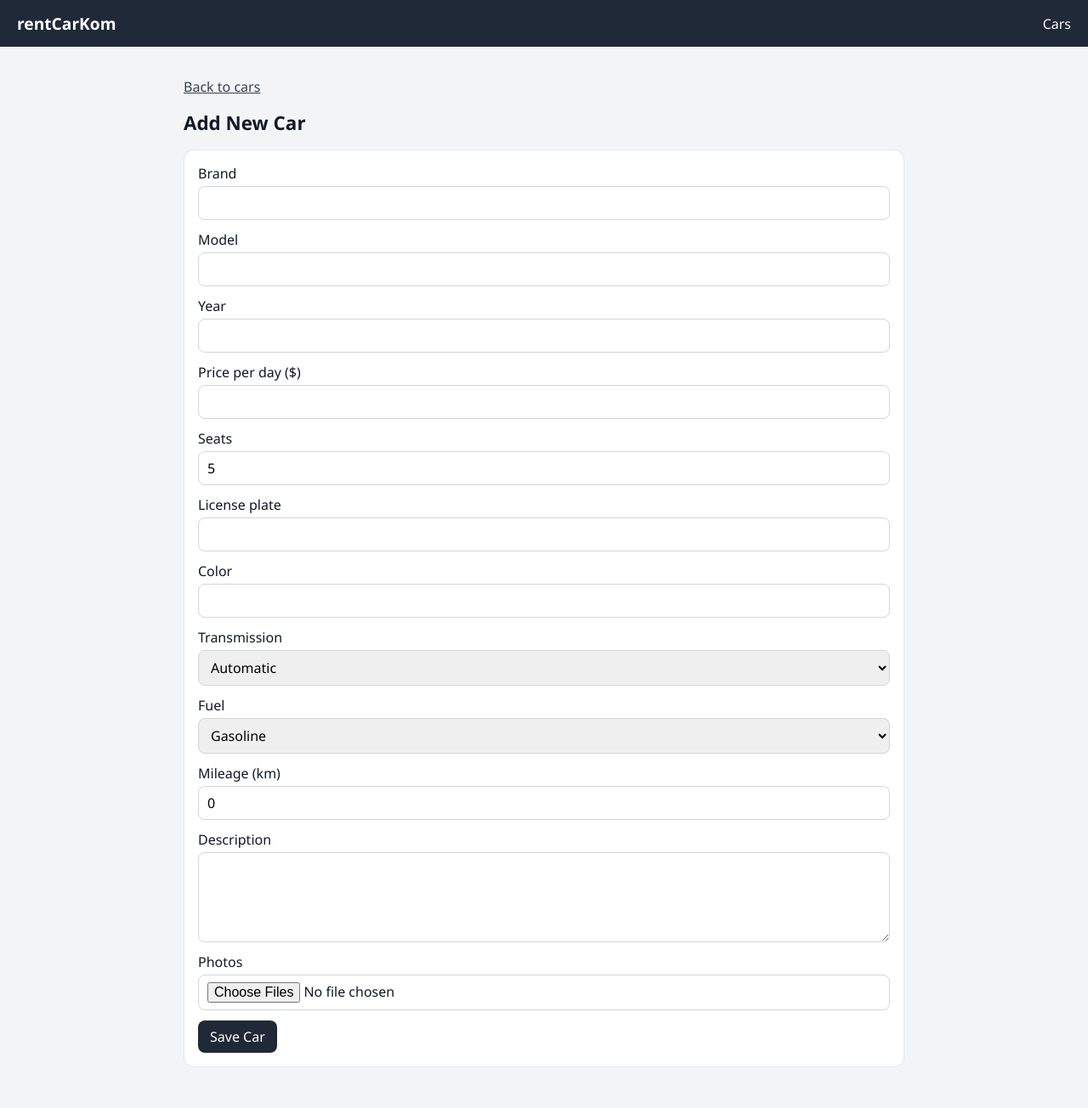
After one commit to michaelkomisaryk/RentCarKomDjango, a Django app: template templates/fleet/car_form.html in a window 1280 px wide. The commit adds this page. Shown: the whole page at 85% size. Run offline with Django 5.2, Linux system fonts and the light colour scheme; the template is opened without the code that fills it: values that come from a table or form of the project are taken from there, others are empty.

Commit message:
Let admins add, photograph, and remove cars.

```diff
--- /dev/null
+++ b/fleet/forms.py
@@ -0,0 +1,77 @@
+from django import forms
+
+from fleet.models import Car
+
+
+class CarForm(forms.ModelForm):
+    class Meta:
+        model = Car
+        fields = [
+            "brand",
+            "model",
+            "year",
+            "price",
+            "seats",
+            "plate",
+            "color",
+            "transmission",
+            "fuel",
+            "mileage",
+            "description",
+        ]
+        labels = {
+            "price": "Price per day ($)",
+            "plate": "License plate",
+            "mileage": "Mileage (km)",
+        }
+        widgets = {
+            "description": forms.Textarea(attrs={"rows": 4}),
+        }
+
+    def __init__(self, *args, **kwargs):
+        super().__init__(*args, **kwargs)
+        self.fields["seats"].required = False
+        self.fields["mileage"].required = False
+        self.fields["color"].required = False
+        self.fields["description"].required = False
+        self.fields["seats"].initial = 5
+        self.fields["brand"].error_messages["required"] = "Brand is required"
+        self.fields["model"].error_messages["required"] = "Model is required"
+        self.fields["plate"].error_messages["required"] = "License plate is required"
+        self.fields["year"].error_messages.update(
+            {"required": "Valid year is required", "invalid": "Valid year is required"}
+        )
+        self.fields["price"].error_messages.update(
+            {
+                "required": "Valid price is required",
+                "invalid": "Valid price is required",
+            }
+        )
+
+    def clean_brand(self):
+        return self.cleaned_data["brand"].strip()
+
+    def clean_model(self):
+        return self.cleaned_data["model"].strip()
+
+    def clean_plate(self):
+        return self.cleaned_data["plate"].strip()
+
+    def clean_year(self):
+        year = self.cleaned_data["year"]
+        if year < 1900 or year > 2100:
+            raise forms.ValidationError("Valid year is required")
+        return year
+
+    def clean_price(self):
+        price = self.cleaned_data["price"]
+        if price <= 0:
+            raise forms.ValidationError("Valid price is required")
+        return price
+
+    def clean_seats(self):
+        return self.cleaned_data.get("seats") or 5
+
+    def clean_mileage(self):
+        mileage = self.cleaned_data.get("mileage")
+        return 0 if mileage is None else mileage
--- a/fleet/models.py
+++ b/fleet/models.py
@@ -42,6 +42,14 @@ class Car(models.Model):
     class Meta:
         ordering = ["id"]
 
+    def delete(self, *args, **kwargs):
+        photos = list(self.photos.all())
+        result = super().delete(*args, **kwargs)
+        for photo in photos:
+            if photo.image:
+                photo.image.delete(save=False)
+        return result
+
     def __str__(self):
         return f"{self.brand} {self.model}"
 
--- a/fleet/urls.py
+++ b/fleet/urls.py
@@ -1,8 +1,17 @@
 from django.urls import path
 
-from fleet.views import CarDetailView, CarListView
+from fleet.views import (
+    CarCreateView,
+    CarDeleteView,
+    CarDetailView,
+    CarListView,
+    CarPhotoUploadView,
+)
 
 urlpatterns = [
     path("", CarListView.as_view(), name="catalog"),
     path("cars/<int:pk>/", CarDetailView.as_view(), name="car_detail"),
+    path("fleet/cars/new/", CarCreateView.as_view(), name="car_create"),
+    path("fleet/cars/<int:pk>/delete/", CarDeleteView.as_view(), name="car_delete"),
+    path("fleet/cars/<int:pk>/photos/", CarPhotoUploadView.as_view(), name="car_add_photos"),
 ]
--- /dev/null
+++ b/templates/fleet/car_form.html
@@ -0,0 +1,25 @@
+{% extends "base.html" %}
+
+{% block title %}Add car · rentCarKom{% endblock %}
+
+{% block content %}
+  <p><a class="back" href="{% url 'catalog' %}">Back to cars</a></p>
+  <h1>Add New Car</h1>
+  <form class="form-card" method="post" enctype="multipart/form-data">
+    {% csrf_token %}
+    {% for field in form %}
+      <label class="field">
+        {{ field.label }}
+        {{ field }}
+        {% if field.errors %}
+          <span class="form-error">{{ field.errors|striptags }}</span>
+        {% endif %}
+      </label>
+    {% endfor %}
+    <label class="field">
+      Photos
+      <input type="file" name="photos" accept="image/*" multiple>
+    </label>
+    <button class="button" type="submit">Save Car</button>
+  </form>
+{% endblock %}
--- a/templates/fleet/catalog.html
+++ b/templates/fleet/catalog.html
@@ -4,6 +4,9 @@
 
 {% block content %}
   <h1>Available Cars</h1>
+  {% if user.is_authenticated and user.is_admin_role %}
+    <p><a class="button" href="{% url 'car_create' %}">Add Car</a></p>
+  {% endif %}
 
   <form class="filters" method="get">
     <label class="check">
```
Also changed, not shown: fleet/tests.py (+121 -2 lines), fleet/views.py (+60 -3 lines), templates/fleet/car_confirm_delete.html (added, +13 -0 lines), templates/fleet/car_detail.html (+15 -0 lines).
